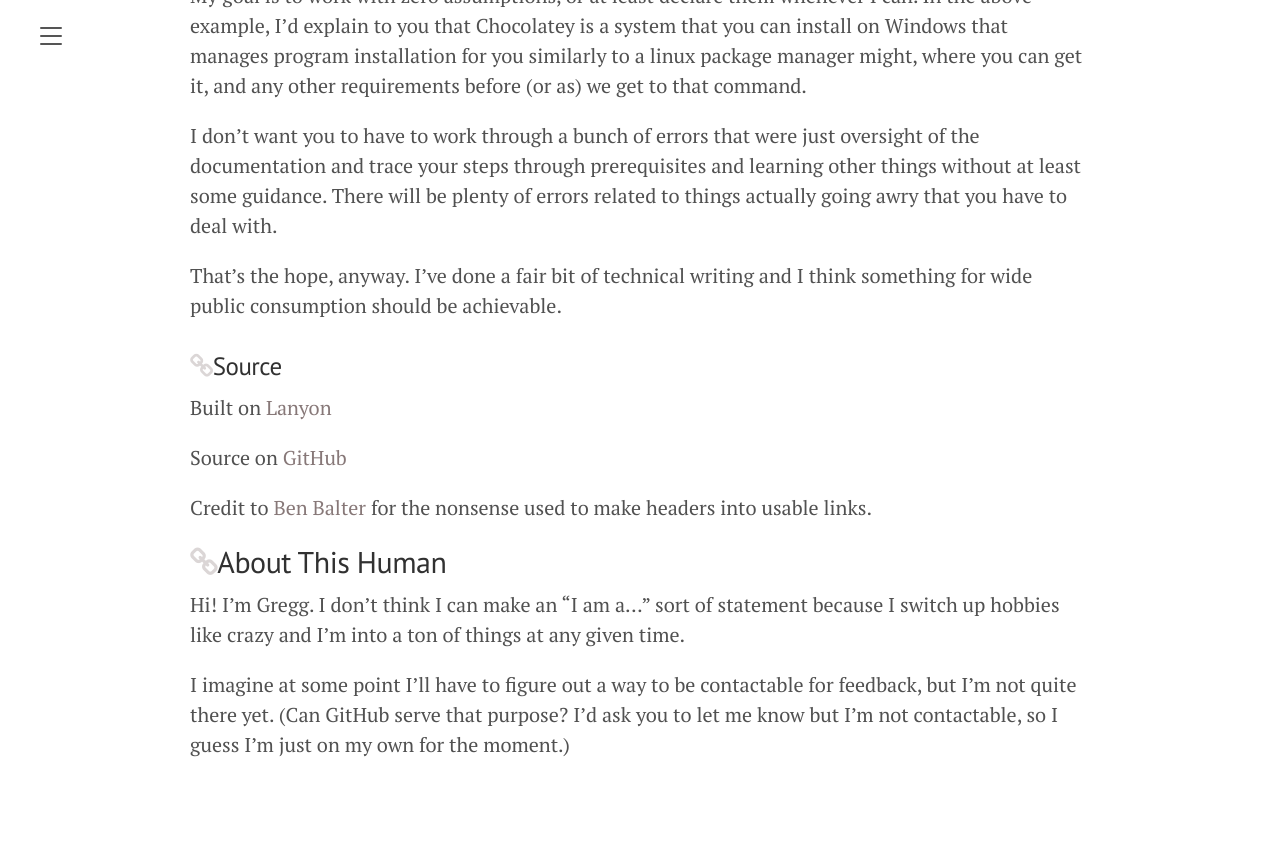
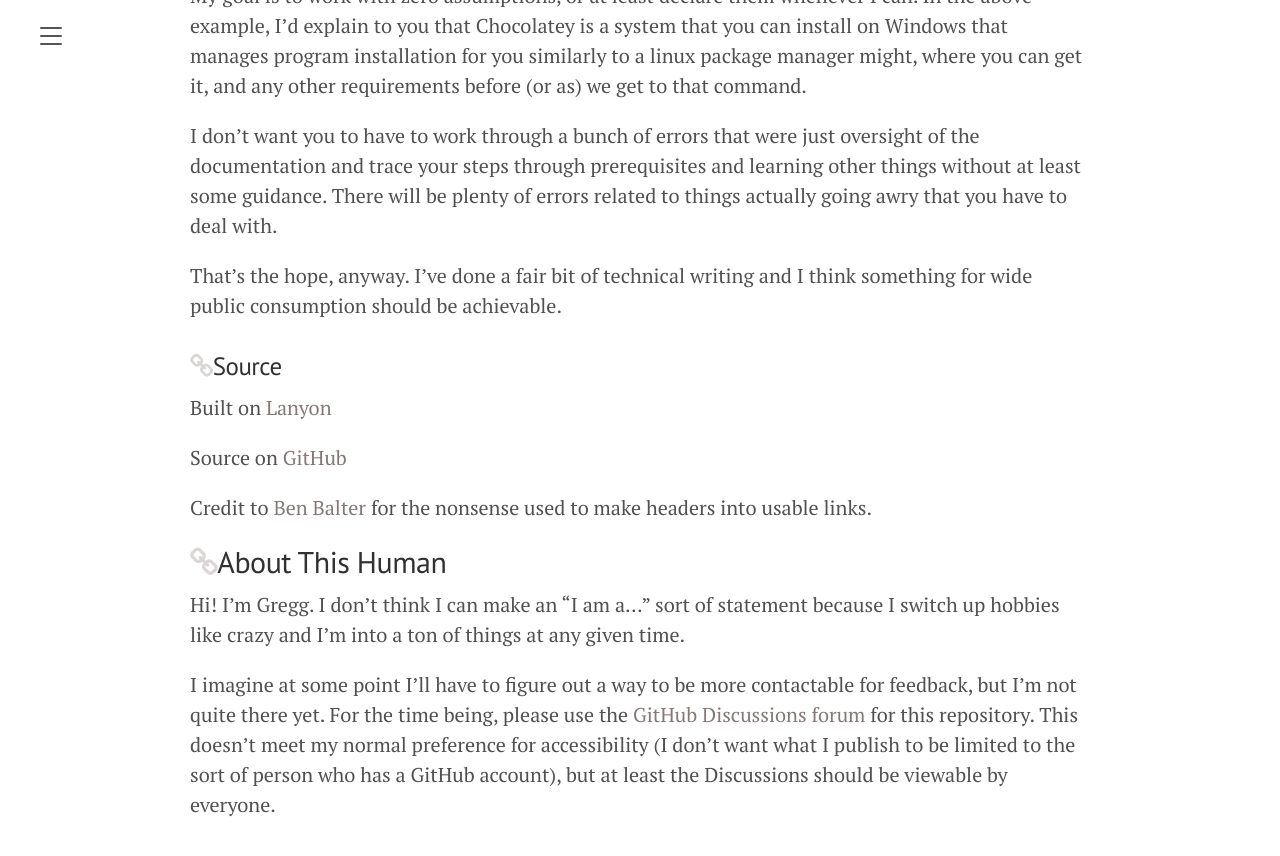
Before and after one commit to greggorievich/greggorievich.github.io, a Jekyll site: the page built from about.md, in a window 1280 px wide and 900 px high, scrolled down 1559 px. Shown: the top 856 px of the window. Built offline with Jekyll 4.4.1, drawn with Linux system fonts in a browser that asks for light colours; nearby versions of some CDN libraries.

Commit message:
Changes to be committed: 	modified:   about.md

```diff
--- a/about.md
+++ b/about.md
@@ -53,4 +53,4 @@ Credit to [Ben Balter](https://ben.balter.com/2014/03/13/pages-anchor-links/) fo
 
 Hi! I'm Gregg. I don't think I can make an "I am a..." sort of statement because I switch up hobbies like crazy and I'm into a ton of things at any given time.
 
-I imagine at some point I'll have to figure out a way to be contactable for feedback, but I'm not quite there yet. (Can GitHub serve that purpose? I'd ask you to let me know but I'm not contactable, so I guess I'm just on my own for the moment.)
+I imagine at some point I'll have to figure out a way to be more contactable for feedback, but I'm not quite there yet. For the time being, please use the [GitHub Discussions forum](https://github.com/greggorievich/greggorievich.github.io/discussions) for this repository. This doesn't meet my normal preference for accessibility (I don't want what I publish to be limited to the sort of person who has a GitHub account), but at least the Discussions should be viewable by everyone.
```
